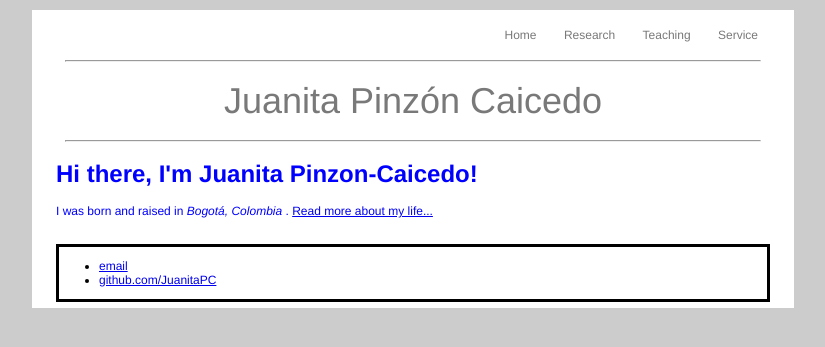
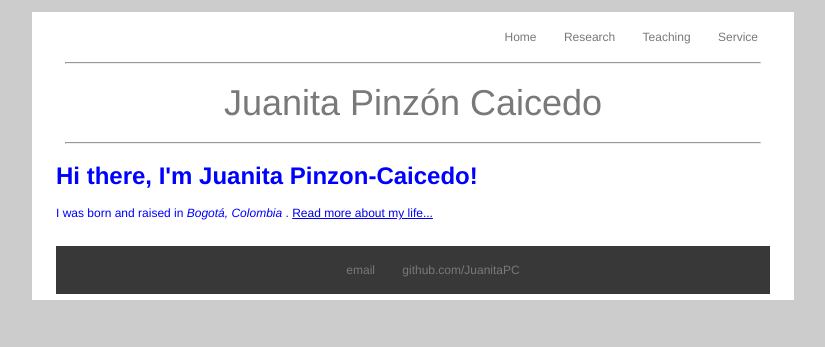
Before and after one commit to JuanitaPC/JuanitaPC.github.io, a Jekyll site: the page built from index.html, in a window 1280 px wide. Shown: the top 347 px of the page, without its empty margins (227-1052 px from the left). Built offline with Jekyll 4.4.1, drawn with Linux system fonts in a browser that asks for light colours.

Commit message:
Update main.css

```diff
--- a/css/main.css
+++ b/css/main.css
@@ -1,16 +1,16 @@
 body {
-	margin-top: 10px;
-	margin-bottom: 10px;
+	font-size: 12px;
+	margin-top: 1em;
+	margin-bottom: 1em;
 	margin-right: auto;
 	margin-left: auto;
 	background: rgb(204,204,204);
 	font-family: "HelveticaNeue-Light", "Helvetica Neue Light", "Helvetica Neue", Helvetica, sans-serif;
-	font-size: 12px;
 	color: black;
 }
 .contenido{
-	margin-top: 0.5em;
-	margin-bottom: 0.5em;
+	margin-top: 1em;
+	margin-bottom: 1em;
 	margin-right: auto;
 	margin-left: auto;
 	background: rgb(255,255,255);
@@ -33,12 +33,6 @@ header{
 	font-size: 3em;
 	color: rgb(121, 121, 121);
 }
-footer {
-	margin-right: 1.5em;
-	margin-left: 1.5em;
-	font-size: 1em;
-	border-style: solid;
-}
 nav{
 	margin-right: 1.5em;
 	margin-left: 1.5em;
@@ -48,18 +42,29 @@ nav{
 nav ul{
 	list-style-type: none;
 }
-nav ul li{
+nav li a:hover {
+    color: black;
+}
+footer {
+	margin-right: 1.5em;
+	margin-left: 1.5em;
+	font-size: 1em;
+	background-color: rgb(56, 56, 56);
+	color: white;
+	text-align: center;
+	padding: 5px;
+}
+footer ul{
+	list-style-type: none;
+}
+ul li{
 	display: inline;
 	padding: 1em;
 }
-nav li a{
+li a{
 	text-decoration: none;
 	color: rgb(121, 121, 121);
 }
 .active {
     color: rgb(0, 153, 255);
 }
-
-nav li a:hover {
-    color: black;
-}
```
